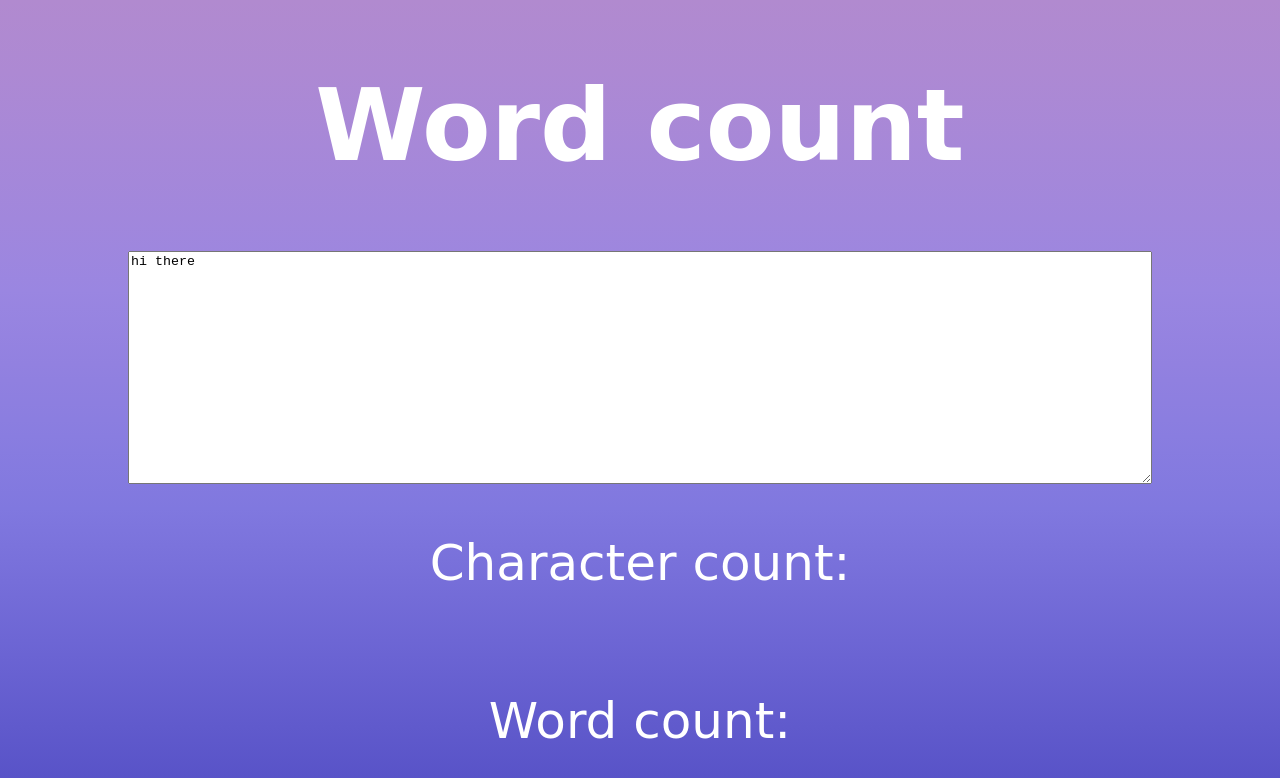
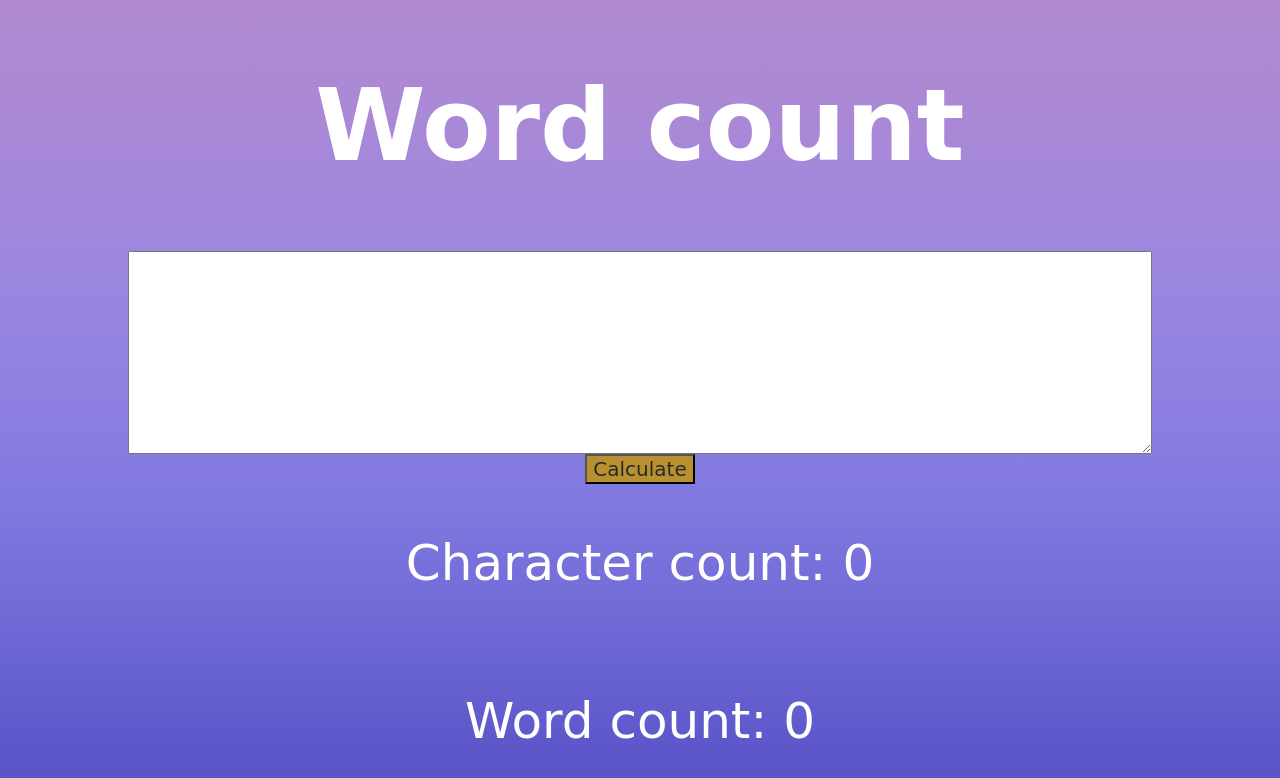
Before and after one commit to Rohtia/wordCountApp, a plain HTML site: page index.html in a window 1280 px wide. Drawn offline with Linux system fonts and the light colour scheme.

Commit message:
Functional and designed. Still has the new line issue I can't figure out.

```diff
--- a/index.css
+++ b/index.css
@@ -22,3 +22,10 @@ textarea {
     height: 60%;
     width: 80%;
 }
+
+#calculate {
+  background-color: #b9902f;
+  color: #292929;
+  font-size: 20px;
+  font-family: 'courgette', cursive;
+}
--- a/index.html
+++ b/index.html
@@ -1,17 +1,21 @@
 <html>
+  <title>
+    Word count
+  </title>
+
     <head>
-        <link rel="preconnect" href="https://fonts.googleapis.com">
-        <link rel="preconnect" href="https://fonts.gstatic.com" crossorigin>
-        <link href="https://fonts.googleapis.com/css2?family=Dosis&display=swap" rel="stylesheet">
-        <link rel="stylesheet" href="index.css">
+      <link rel="preconnect" href="https://fonts.googleapis.com">
+      <link rel="preconnect" href="https://fonts.gstatic.com" crossorigin>
+      <link href="https://fonts.googleapis.com/css2?family=Dosis&display=swap" rel="stylesheet">
+      <link rel="stylesheet" href="index.css">
     </head>
     <body>
         <div class="container">
           <h1>
           Word count
         </h1>
-            <textarea id="textArea" name="textArea" rows="4" cols="50" maxlength="200">hi there</textarea>
-
+            <textarea id="textArea" name="textArea" rows="4" cols="50" maxlength="200"></textarea>
+            <button id="calculate" name="calculate">Calculate</button>
             <p>Character count: <span id="cCount"></span></p>
             <p>Word count: <span id="wCount"></span></p>
         </div>
--- a/index.js
+++ b/index.js
@@ -1,30 +1,40 @@
 const textArea = document.getElementById("textArea");
+
 var characterCount= document.getElementById("textArea");
+var calculate = document.getElementById("calculate");
+var characterCount = textArea;
 var wordCount;
 var characters;
 var words;
 var l;
 var enterKeys;
 var w = 0;
+var newLine = 0;
+var addWords = [];
 
-textArea.addEventListener("input", count);
 
-function count () {
+calculate.addEventListener("click", count2);
+
+
+// }
+count2 ();
+function count2 () {
 	const text = textArea.value;
-  //console.log(text);
+  console.log(text);
 
-  characterCount = text.split(""); //turn text area into an array, count the array elements for number of characters
+	characterCount = text.split(""); //turn text area into an array, count the array elements for number of characters
   characters = countCharacters(characterCount);
   document.getElementById("cCount").innerHTML = characters; //prints number of characters to page.
 
   wordCount = text.split(" "); //turn text area into an array, count array elements for number of words
-  console.log(wordCount);
+
  	words = countWords(wordCount);
-  //words = words + enterKeys; //word count based on number of spaces plus number of linebreaks
- /* console.log(words);
-  console.log(enterKeys); */
+console.log(wordCount);
+	//words = words + enterKeys; //word count based on number of spaces plus number of linebreaks
+  console.log(words);
+  console.log(enterKeys);
   document.getElementById("wCount").innerHTML = words;
-}
+}//close count2
 
 function countCharacters (count) {
 	l = count.length; //running count of characters
```
